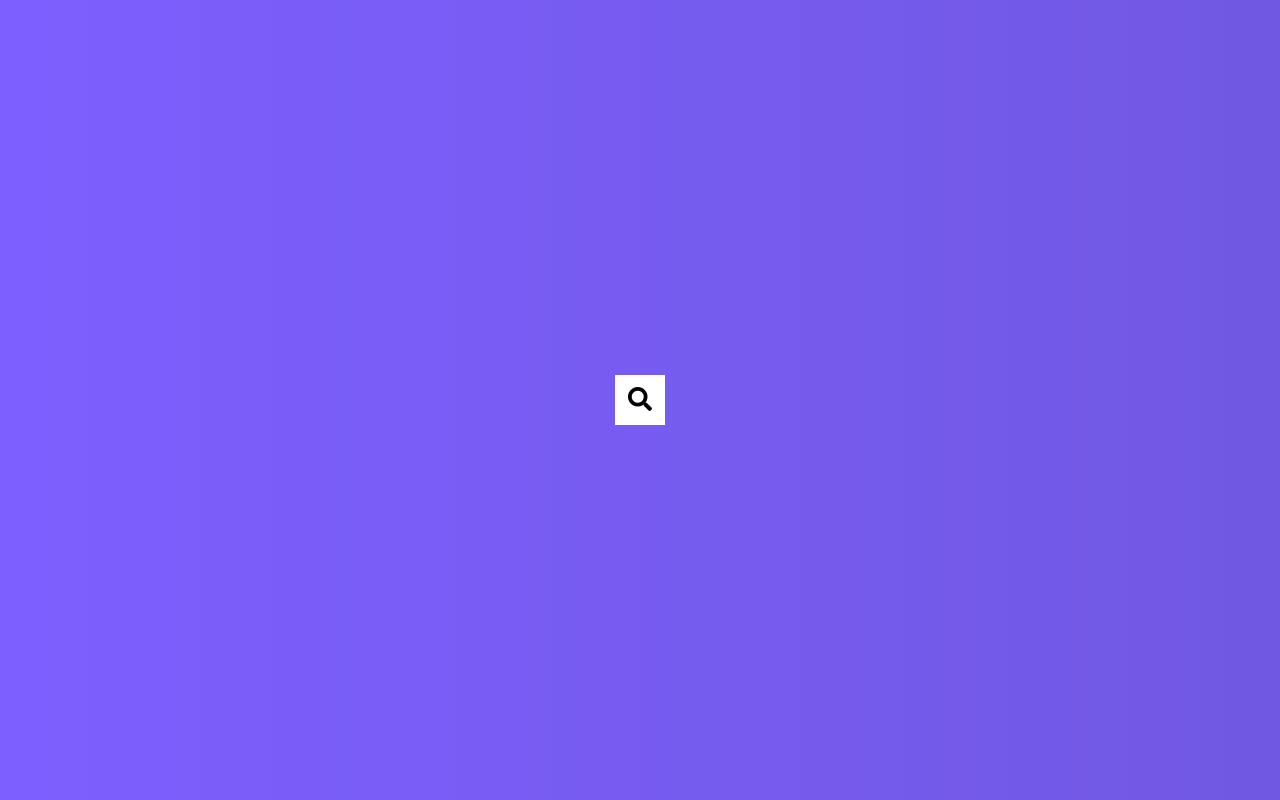
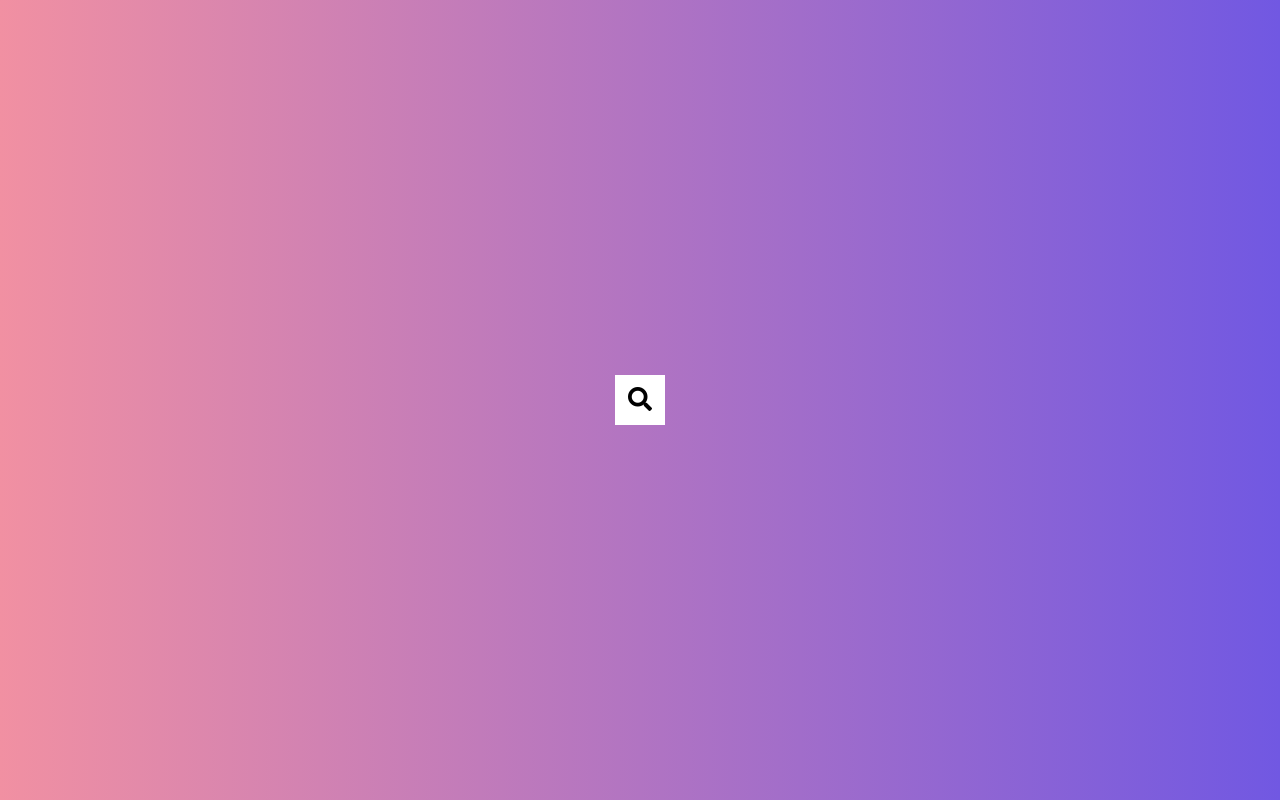
Before and after one commit to ShahriarRu/Single-Web-Projects, a plain HTML site: page P-3 Hidden Search/index.html in a window 1280 px wide. Drawn offline with Linux system fonts and the light colour scheme.

Commit message:
Background modified

```diff
--- a/P-3 Hidden Search/style.css
+++ b/P-3 Hidden Search/style.css
@@ -5,7 +5,7 @@
 }
 
 body {
-  background-image: linear-gradient(90deg, #7d5fff, #7158e2);
+  background-image: linear-gradient(90deg, rgb(241 144 162), #7158e2);
   font-family: 'Roboto', sans-serif;
   display: flex;
   align-items: center;
```
